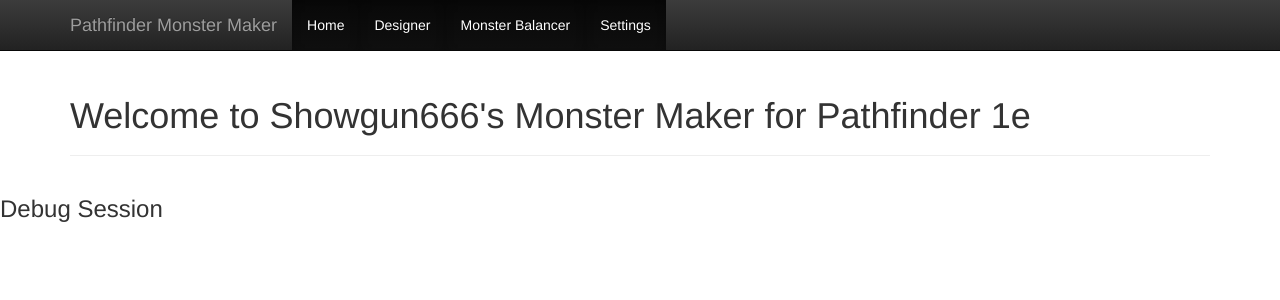
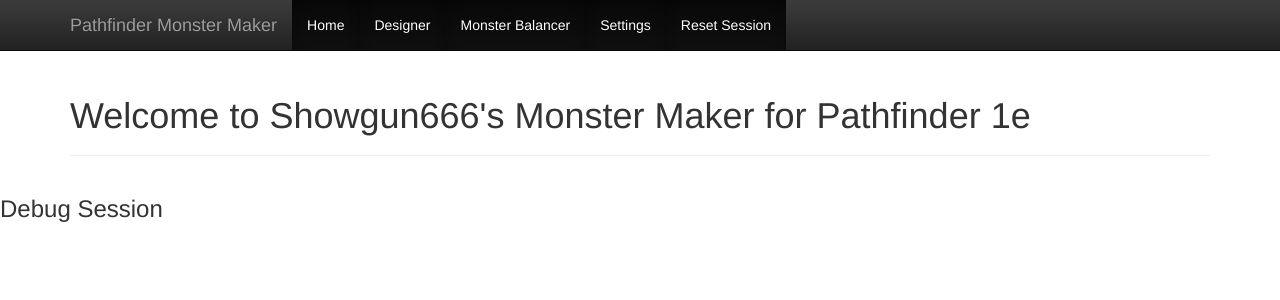
Before and after one commit to showgun666/MonsterMakerPF1e, a Flask app: page / in a window 1280 px wide. Shown: the top 300 px of the page. Run offline with Flask 3, Linux system fonts and the light colour scheme; some libraries are stand-ins or nearby versions.

Commit message:
Added a button for resetting the session

```diff
--- a/templates/header.html
+++ b/templates/header.html
@@ -32,6 +32,7 @@
                     <li class="active"><a href="{{ url_for('creature_designer') }}">Designer</a></li>
                     <li class="active"><a href="{{ url_for('monster_balancer') }}">Monster Balancer</a></li>
                     <li class="active"><a href="{{ url_for('settings') }}">Settings</a></li>
+                    <li class="active"><a href="{{ url_for('reset_session') }}">Reset Session</a></li>
                 </ul>
             </div>
         </div>
```
